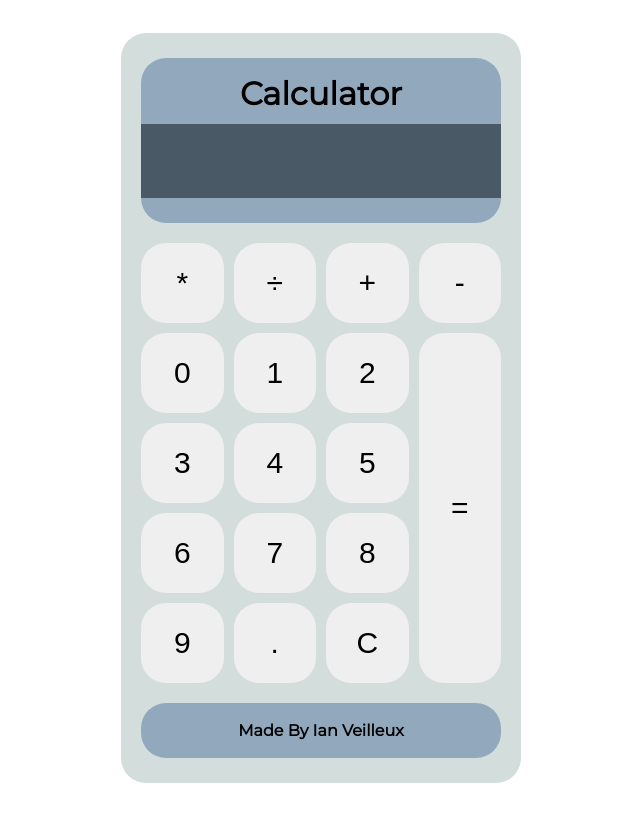
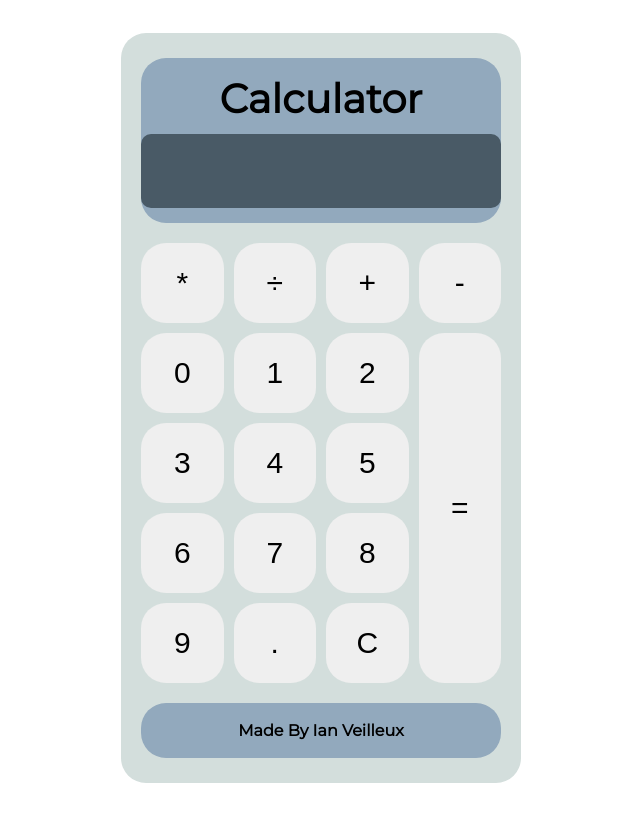
Before and after one commit to ianvei/calculator, a plain HTML site: page index.html in a window 1280 px wide. Shown: the whole page, without its empty margins (319-959 px from the left). Drawn offline with Linux system fonts and the light colour scheme.

Commit message:
minor style changes

```diff
--- a/styles.css
+++ b/styles.css
@@ -79,8 +79,7 @@ body {
     height: 45%;
     width: 100%;
     background-color: #495a66;
-    border-radius: 0px;
-    color: #D3DEDC;
+    border-radius: 10px;
 }
 
 h1 {
@@ -93,6 +92,7 @@ h1 {
     padding-top: 4.5%;
     margin-bottom: 0px;
     font-weight: bolder;
+    font-size: 40px;
 }
 
 .number-storage {
@@ -103,6 +103,7 @@ h1 {
     padding-top: 10px;
     padding-right: 20px;
     font-weight: bold;
+    color: #d3dedcb0;
 }
 
 .screen-number {
@@ -112,8 +113,13 @@ h1 {
     border: none;
     padding-bottom: 10px;
     padding-right: 20px;
-    font-size: 20px;
+    font-size: 30px;
     font-weight: bolder;
+    color: #D3DEDC;
+}
+
+.number-storage {
+    color:
 }
 
 button:hover {
```
